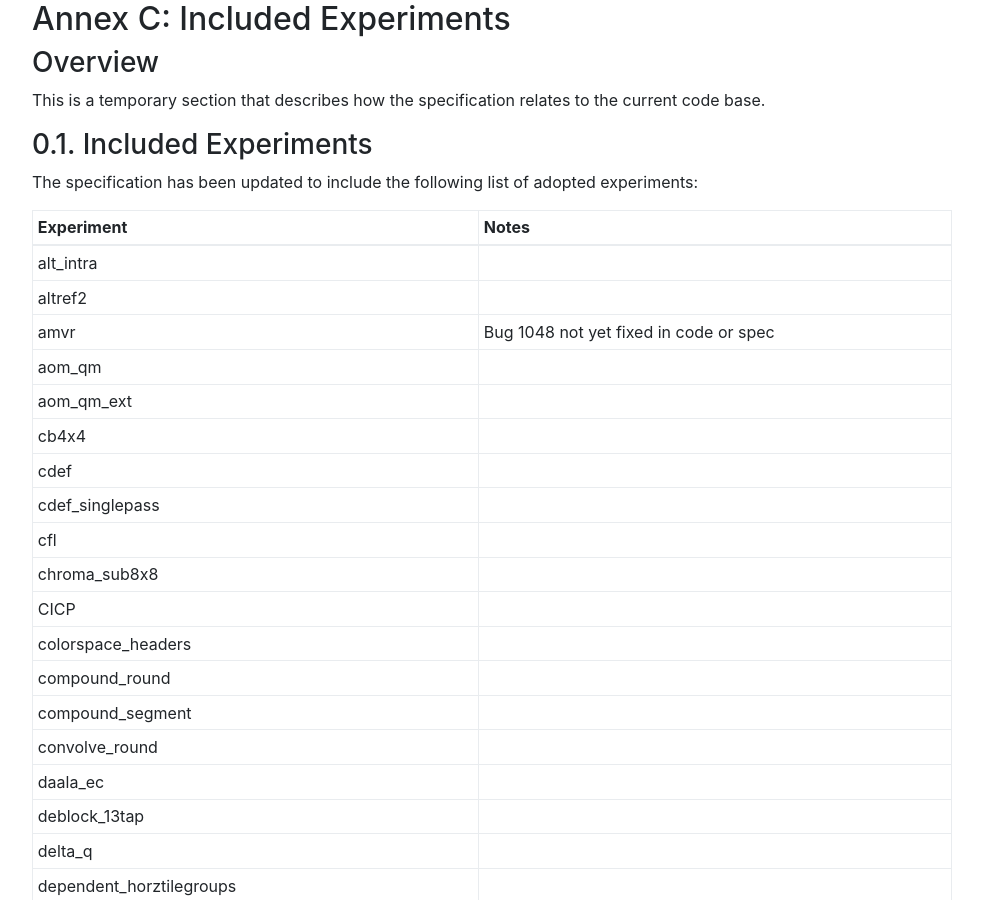
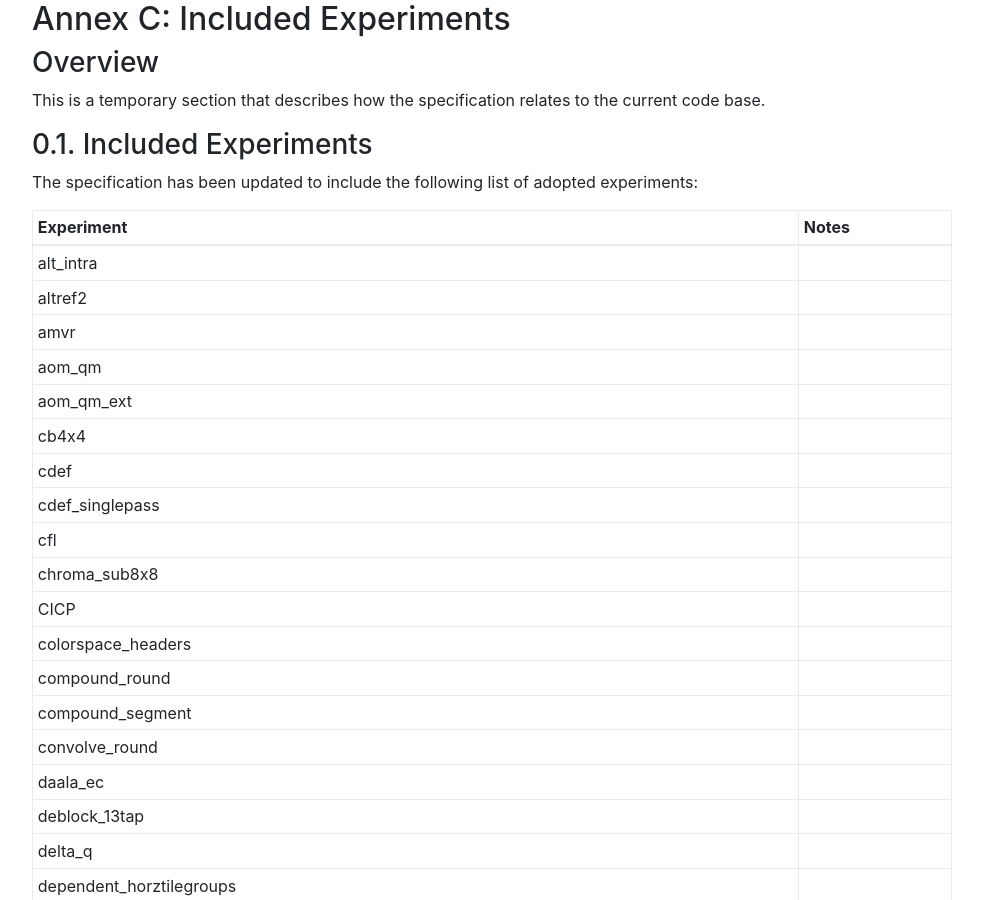
Before and after one commit to AOMediaCodec/av1-spec, a Jekyll site: the page built from annex.c.experiments.md, in a window 1280 px wide and 900 px high. Shown: the whole window, without its empty margins (53-1036 px from the left). Built offline with Jekyll 4.4.1, drawn with Linux system fonts in a browser that asks for light colours; nearby versions of some CDN libraries; our own code applies the rules of GitHub Pages for plain Markdown files.

Commit message:
Issue 1048 fixed by patch 46241

```diff
--- a/annex.c.experiments.md
+++ b/annex.c.experiments.md
@@ -14,7 +14,7 @@ The specification has been updated to include the following list of adopted expe
 | ----------------------------- | ---------------------------
 | alt_intra                     |
 | altref2                       |
-| amvr                          | Bug 1048 not yet fixed in code or spec
+| amvr                          |
 | aom_qm                        |
 | aom_qm_ext                    |
 | cb4x4                         |
```
